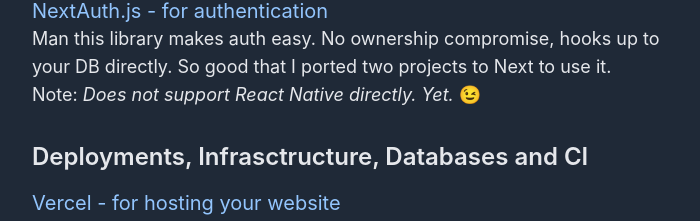
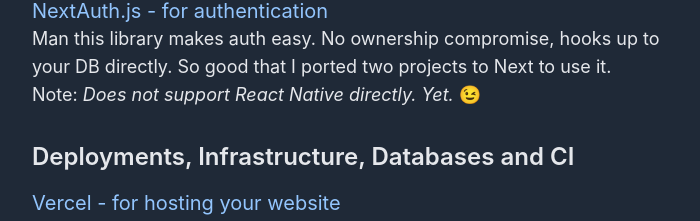
Before and after one commit to t3-oss/init.tips, a Next.js app: page /other in a window 1280 px wide. Shown: the part 1091-1312 px from the top of the page, without its empty margins (288-988 px from the left). Built offline with nearby package versions, Linux system fonts and the light colour scheme.

Commit message:
TYPO: errant "c"
Wrangling an extra "c" back to the pasture.

```diff
--- a/src/pages/other.tsx
+++ b/src/pages/other.tsx
@@ -141,7 +141,7 @@ const OtherPage = () => {
           </p>
 
           <h1 className="text-2xl mb-4 mt-8 font-semibold">
-            Deployments, Infrasctructure, Databases and CI
+            Deployments, Infrastructure, Databases and CI
           </h1>
 
           <h2 className="text-xl mt-4">
```
